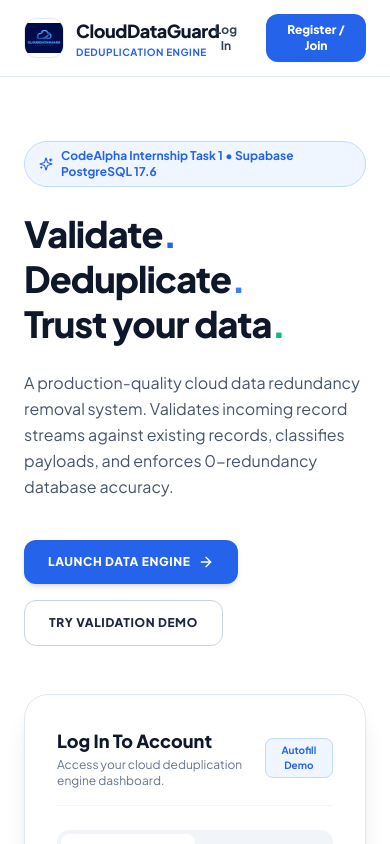
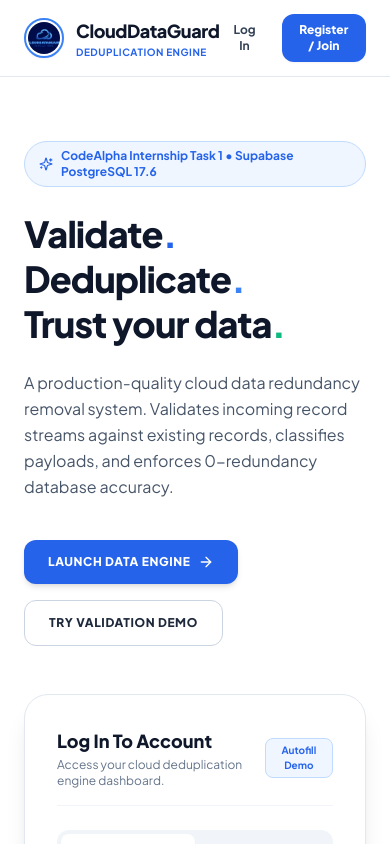
Before and after one commit to kamalesh151207/-CloudDataGuard, a React (Vite) app in the folder client/: page / in a window 390 px wide. Shown: the top 844 px of the page. Built offline with nearby package versions, Linux system fonts and the light colour scheme; no server answers.

Commit message:
style: Wrap logo in circular frame and add clear spacing & divider between navbar and Find My Tech Hub

```diff
--- a/client/src/components/layout/Sidebar.jsx
+++ b/client/src/components/layout/Sidebar.jsx
@@ -33,11 +33,13 @@ export default function Sidebar({ activeTab, setActiveTab, collapsed, setCollaps
       <div>
         <div className="flex items-center justify-between p-4 border-b border-slate-100">
           <div className="flex items-center space-x-3 overflow-hidden">
-            <img
-              src="/logo.png"
-              alt="CloudDataGuard Logo"
-              className="w-10 h-10 object-contain rounded-xl shadow-xs border border-slate-200 flex-shrink-0"
-            />
+            <div className="w-10 h-10 rounded-full p-0.5 border-2 border-blue-500 bg-white shadow-sm flex items-center justify-center overflow-hidden flex-shrink-0">
+              <img
+                src="/logo.png"
+                alt="CloudDataGuard Logo"
+                className="w-full h-full object-cover rounded-full"
+              />
+            </div>
             {!collapsed && (
               <div className="flex flex-col truncate">
                 <span className="font-extrabold text-base tracking-tight text-slate-900">
--- a/client/src/components/layout/TopHeaderBuiltIn.jsx
+++ b/client/src/components/layout/TopHeaderBuiltIn.jsx
@@ -47,16 +47,18 @@ export default function TopHeaderBuiltIn({ activeTab, setActiveTab, searchQuery,
 
   return (
     <header className="w-full flex flex-col sticky top-0 z-40 bg-white border-b border-slate-200 shadow-xs">
-      {/* Tier 1: Clean White Header with Royal Blue Button & Functional Search */}
+      {/* Tier 1: Clean White Header with Round Framed Logo */}
       <div className="bg-white text-slate-900 px-6 py-3 flex items-center justify-between border-b border-slate-100">
-        {/* Left Branding */}
+        {/* Left Branding with Round Framed Logo */}
         <div className="flex items-center space-x-4">
           <div className="flex items-center space-x-3 cursor-pointer" onClick={() => setActiveTab('overview')}>
-            <img
-              src="/logo.png"
-              alt="CloudDataGuard Logo"
-              className="w-10 h-10 object-contain rounded-xl shadow-xs border border-slate-200"
-            />
+            <div className="w-10 h-10 rounded-full p-0.5 border-2 border-blue-500 bg-white shadow-sm flex items-center justify-center overflow-hidden">
+              <img
+                src="/logo.png"
+                alt="CloudDataGuard Logo"
+                className="w-full h-full object-cover rounded-full"
+              />
+            </div>
             <div className="flex flex-col">
               <span className="font-extrabold text-lg tracking-tight text-slate-900 flex items-center gap-1 font-sans">
                 CloudDataGuard
@@ -127,10 +129,10 @@ export default function TopHeaderBuiltIn({ activeTab, setActiveTab, searchQuery,
         </div>
       </div>
 
-      {/* Tier 2: Pure White Navigation Bar with High-Visibility Active Tab Highlights */}
+      {/* Tier 2: Pure White Navigation Bar with High-Visibility Active Tab Highlights & Clear Separation */}
       <div className="bg-white text-slate-800 px-6 py-2 flex items-center justify-between text-xs font-bold tracking-wide border-b border-slate-200">
-        {/* Horizontal Navigation Tabs with Active Highlights */}
-        <nav className="flex items-center space-x-2 overflow-x-auto py-1">
+        {/* Horizontal Navigation Tabs */}
+        <nav className="flex items-center space-x-2 overflow-x-auto py-1 pr-6 flex-1">
           {menuItems.map((item) => {
             const Icon = item.icon;
             const isActive = activeTab === item.id;
@@ -151,8 +153,8 @@ export default function TopHeaderBuiltIn({ activeTab, setActiveTab, searchQuery,
           })}
         </nav>
 
-        {/* Right Status & Location */}
-        <div className="hidden lg:flex items-center space-x-4">
+        {/* Right Status & Location with Clear Separation Divider */}
+        <div className="hidden lg:flex items-center space-x-6 flex-shrink-0 pl-6 border-l border-slate-200">
           <div
             onClick={onRefreshHealth}
             className="flex items-center space-x-1.5 text-[#2563eb] font-bold cursor-pointer hover:underline text-xs"
--- a/client/src/pages/LandingPage.jsx
+++ b/client/src/pages/LandingPage.jsx
@@ -53,11 +53,13 @@ export default function LandingPage({ onNavigate }) {
       {/* Top Navigation Bar */}
       <nav className="w-full sticky top-0 z-50 bg-white/90 backdrop-blur-md border-b border-slate-200 px-6 py-3.5 flex items-center justify-between">
         <div className="flex items-center space-x-3 cursor-pointer" onClick={() => onNavigate('overview')}>
-          <img
-            src="/logo.png"
-            alt="CloudDataGuard Logo"
-            className="w-10 h-10 object-contain rounded-xl shadow-xs border border-slate-200"
-          />
+          <div className="w-10 h-10 rounded-full p-0.5 border-2 border-blue-500 bg-white shadow-sm flex items-center justify-center overflow-hidden">
+            <img
+              src="/logo.png"
+              alt="CloudDataGuard Logo"
+              className="w-full h-full object-cover rounded-full"
+            />
+          </div>
           <div className="flex flex-col">
             <span className="font-extrabold text-lg tracking-tight text-slate-900 font-sans">
               CloudDataGuard
```
